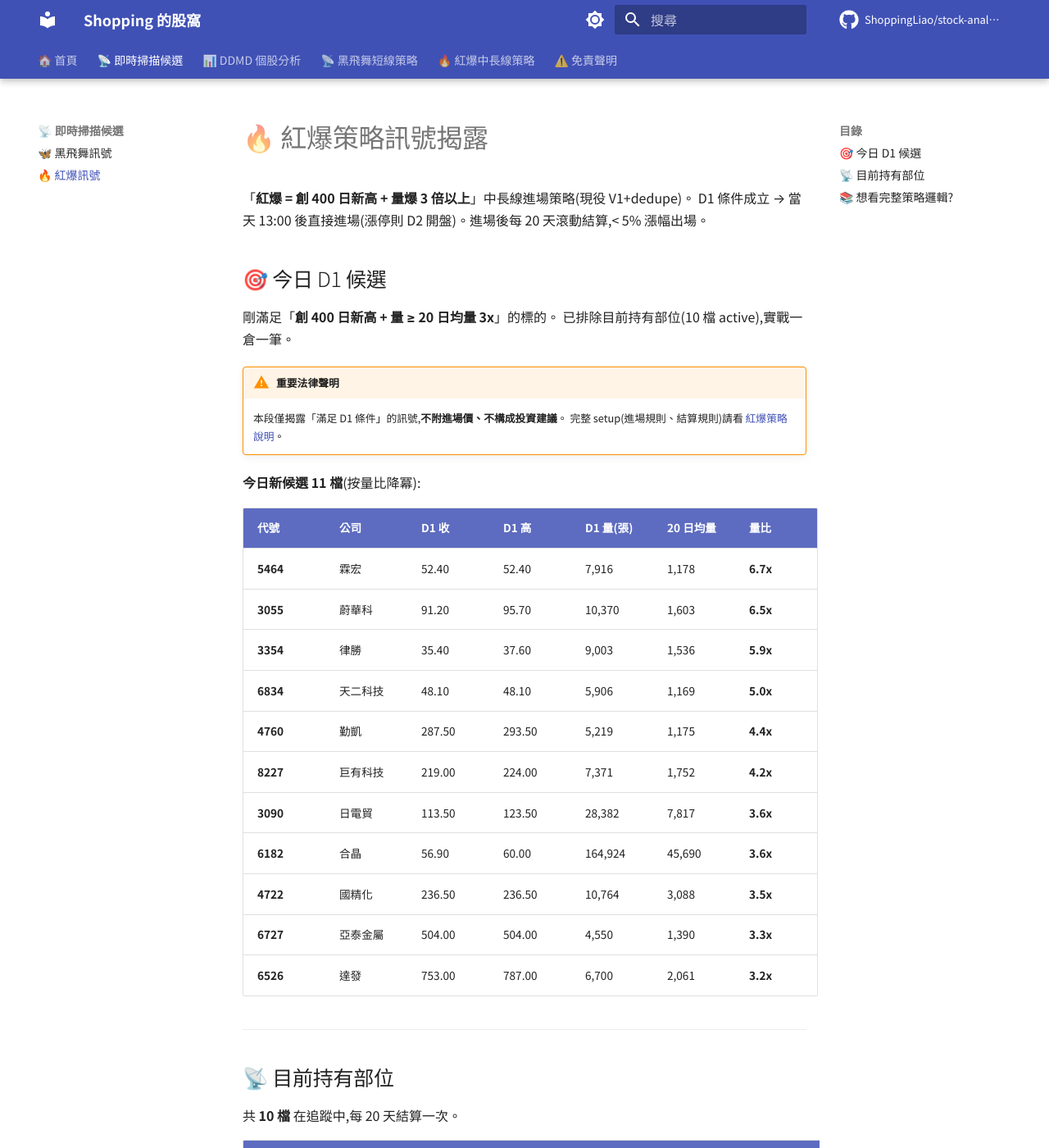
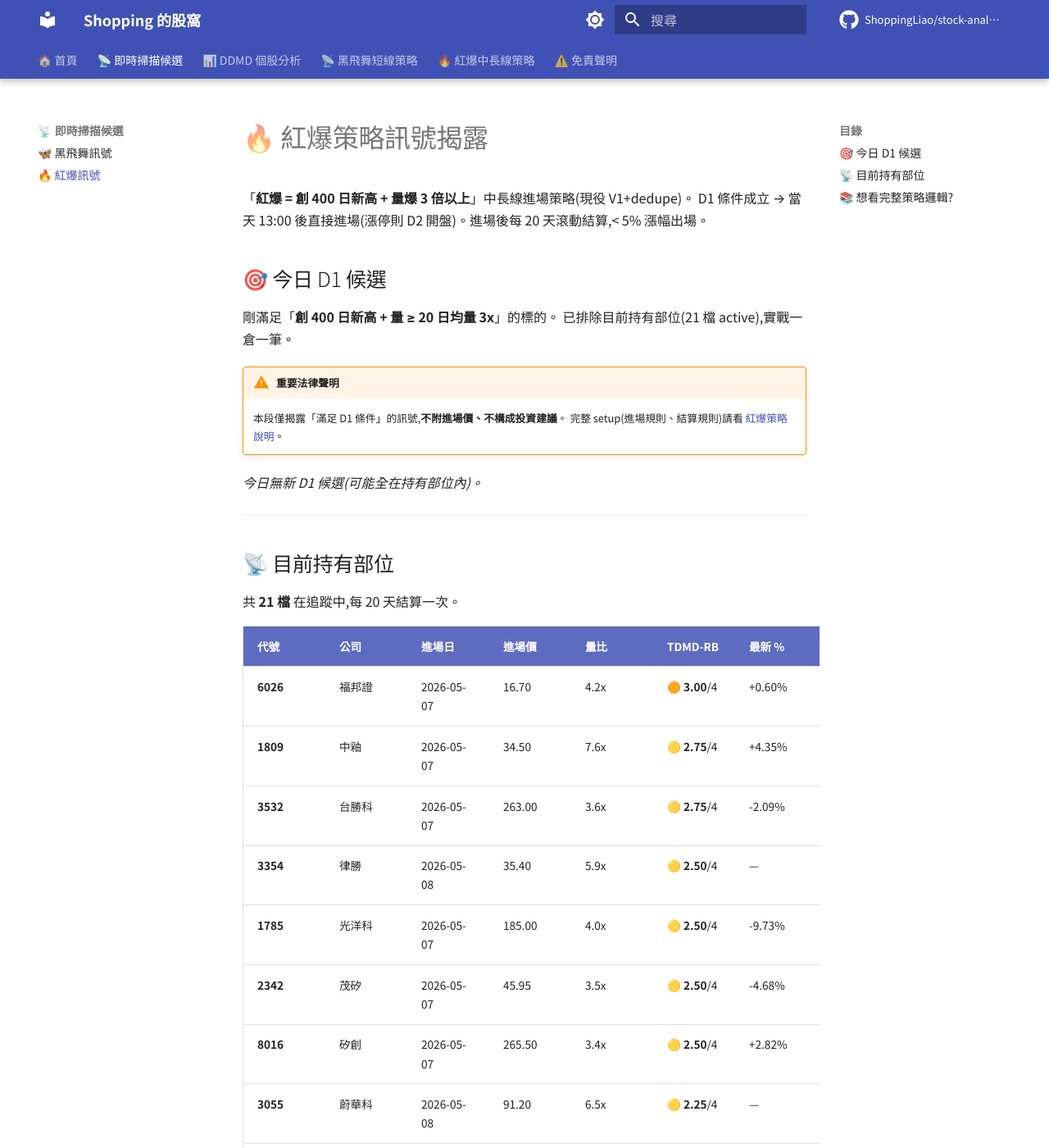
Before and after one commit to ShoppingLiao/stock-analysis-public, an MkDocs documentation site: the page built from docs/signals_red_burst.md, in a window 1280 px wide and 1400 px high. Shown: the whole window at 82% size. Built offline with MkDocs 1.6.1 and Material for MkDocs 9.7.7, drawn with Linux system fonts in a browser that asks for light colours; comment, search, counter and statistics services are not loaded; some of the changed text lies outside the part shown.

Commit message:
docs(signals): update BB + RB (2026-05-08)

```diff
--- a/docs/signals_red_burst.md
+++ b/docs/signals_red_burst.md
@@ -6,46 +6,43 @@ D1 條件成立 → 當天 13:00 後直接進場(漲停則 D2 開盤)。進場
 ## 🎯 今日 D1 候選
 
 剛滿足「**創 400 日新高 + 量 ≥ 20 日均量 3x**」的標的。
-已排除目前持有部位(10 檔 active),實戰一倉一筆。
+已排除目前持有部位(21 檔 active),實戰一倉一筆。
 
 !!! warning "重要法律聲明"
     本段僅揭露「滿足 D1 條件」的訊號,**不附進場價、不構成投資建議**。
     完整 setup(進場規則、結算規則)請看 [紅爆策略說明](about/strategy_red_burst.md)。
 
-**今日新候選 11 檔**(按量比降冪):
-
-| 代號 | 公司 | D1 收 | D1 高 | D1 量(張) | 20 日均量 | 量比 |
-|------|------|-------|-------|-----------|-----------|------|
-| **5464** | 霖宏 | 52.40 | 52.40 | 7,916 | 1,178 | **6.7x** |
-| **3055** | 蔚華科 | 91.20 | 95.70 | 10,370 | 1,603 | **6.5x** |
-| **3354** | 律勝 | 35.40 | 37.60 | 9,003 | 1,536 | **5.9x** |
-| **6834** | 天二科技 | 48.10 | 48.10 | 5,906 | 1,169 | **5.0x** |
-| **4760** | 勤凱 | 287.50 | 293.50 | 5,219 | 1,175 | **4.4x** |
-| **8227** | 巨有科技 | 219.00 | 224.00 | 7,371 | 1,752 | **4.2x** |
-| **3090** | 日電貿 | 113.50 | 123.50 | 28,382 | 7,817 | **3.6x** |
-| **6182** | 合晶 | 56.90 | 60.00 | 164,924 | 45,690 | **3.6x** |
-| **4722** | 國精化 | 236.50 | 236.50 | 10,764 | 3,088 | **3.5x** |
-| **6727** | 亞泰金屬 | 504.00 | 504.00 | 4,550 | 1,390 | **3.3x** |
-| **6526** | 達發 | 753.00 | 787.00 | 6,700 | 2,061 | **3.2x** |
+*今日無新 D1 候選(可能全在持有部位內)。*
 
 ---
 
 ## 📡 目前持有部位
 
-共 **10 檔** 在追蹤中,每 20 天結算一次。
+共 **21 檔** 在追蹤中,每 20 天結算一次。
 
 | 代號 | 公司 | 進場日 | 進場價 | 量比 | TDMD-RB | 最新 % | MFE | MAE | review |
 |------|------|--------|--------|------|---------|--------|-----|-----|--------|
-| **6026** | 福邦證 | 2026-05-07 | 16.70 | 4.2x | 🟠 **3.00**/4 | — | — | — | 0/10 |
-| **1809** | 中釉 | 2026-05-07 | 34.50 | 7.6x | 🟡 **2.75**/4 | — | — | — | 0/10 |
-| **3532** | 台勝科 | 2026-05-07 | 263.00 | 3.6x | 🟡 **2.75**/4 | — | — | — | 0/10 |
-| **1785** | 光洋科 | 2026-05-07 | 185.00 | 4.0x | 🟡 **2.50**/4 | — | — | — | 0/10 |
-| **2342** | 茂矽 | 2026-05-07 | 45.95 | 3.5x | 🟡 **2.50**/4 | — | — | — | 0/10 |
-| **8016** | 矽創 | 2026-05-07 | 265.50 | 3.4x | 🟡 **2.50**/4 | — | — | — | 0/10 |
-| **6108** | 競國 | (漲停隔日) | (待 D2 open) | 3.9x | 🟡 **2.25**/4 | — | — | — | 0/10 |
-| **6174** | 安碁 | 2026-05-07 | 39.40 | 3.5x | 🟡 **2.00**/4 | — | — | — | 0/10 |
-| **6015** | 宏遠證 | 2026-05-07 | 16.05 | 3.2x | ⚪ **1.75**/4 | — | — | — | 0/10 |
-| **2478** | 大毅 | 2026-05-07 | 80.10 | 3.5x | ⚪ **1.50**/4 | — | — | — | 0/10 |
+| **6026** | 福邦證 | 2026-05-07 | 16.70 | 4.2x | 🟠 **3.00**/4 | +0.60% | +1.80% | -0.60% | 0/10 |
+| **1809** | 中釉 | 2026-05-07 | 34.50 | 7.6x | 🟡 **2.75**/4 | +4.35% | +7.97% | -2.46% | 0/10 |
+| **3532** | 台勝科 | 2026-05-07 | 263.00 | 3.6x | 🟡 **2.75**/4 | -2.09% | +3.04% | -4.94% | 0/10 |
+| **3354** | 律勝 | 2026-05-08 | 35.40 | 5.9x | 🟡 **2.50**/4 | — | — | — | 0/10 |
+| **1785** | 光洋科 | 2026-05-07 | 185.00 | 4.0x | 🟡 **2.50**/4 | -9.73% | +0.00% | -10.00% | 0/10 |
+| **2342** | 茂矽 | 2026-05-07 | 45.95 | 3.5x | 🟡 **2.50**/4 | -4.68% | +1.63% | -7.73% | 0/10 |
+| **8016** | 矽創 | 2026-05-07 | 265.50 | 3.4x | 🟡 **2.50**/4 | +2.82% | +5.27% | -1.32% | 0/10 |
+| **3055** | 蔚華科 | 2026-05-08 | 91.20 | 6.5x | 🟡 **2.25**/4 | — | — | — | 0/10 |
+| **5464** | 霖宏 | (漲停隔日) | (待 D2 open) | 6.7x | 🟡 **2.25**/4 | — | — | — | 0/10 |
+| **6526** | 達發 | 2026-05-08 | 753.00 | 3.2x | 🟡 **2.25**/4 | — | — | — | 0/10 |
+| **6834** | 天二科技 | 2026-05-08 | 48.10 | 5.0x | 🟡 **2.25**/4 | — | — | — | 0/10 |
+| **6108** | 競國 | 2026-05-08 | 22.15 | 3.9x | 🟡 **2.25**/4 | — | — | — | 0/10 |
+| **4722** | 國精化 | (漲停隔日) | (待 D2 open) | 3.5x | 🟡 **2.00**/4 | — | — | — | 0/10 |
+| **6182** | 合晶 | 2026-05-08 | 56.90 | 3.6x | 🟡 **2.00**/4 | — | — | — | 0/10 |
+| **6174** | 安碁 | 2026-05-07 | 39.40 | 3.5x | 🟡 **2.00**/4 | +4.06% | +9.90% | -2.03% | 0/10 |
+| **6727** | 亞泰金屬 | 2026-05-08 | 504.00 | 3.3x | ⚪ **1.75**/4 | — | — | — | 0/10 |
+| **8227** | 巨有科技 | 2026-05-08 | 219.00 | 4.2x | ⚪ **1.75**/4 | — | — | — | 0/10 |
+| **6015** | 宏遠證 | 2026-05-07 | 16.05 | 3.2x | ⚪ **1.75**/4 | +0.62% | +4.36% | -1.25% | 0/10 |
+| **4760** | 勤凱 | 2026-05-08 | 287.50 | 4.4x | ⚪ **1.50**/4 | — | — | — | 0/10 |
+| **2478** | 大毅 | 2026-05-07 | 80.10 | 3.5x | ⚪ **1.50**/4 | -2.50% | +4.62% | -2.75% | 0/10 |
+| **3090** | 日電貿 | 2026-05-08 | 113.50 | 3.6x | ⚪ **1.25**/4 | — | — | — | 0/10 |
 
 > TDMD-RB:🔴 主力(4)/🟠 中倉(3)/🟡 試單(2)/⚪ 觀察(<2)。T=突破力道+多頭陡峭、D=量爆強度、M=籌碼三條合一、Dr=LLM 題材。
 
```
